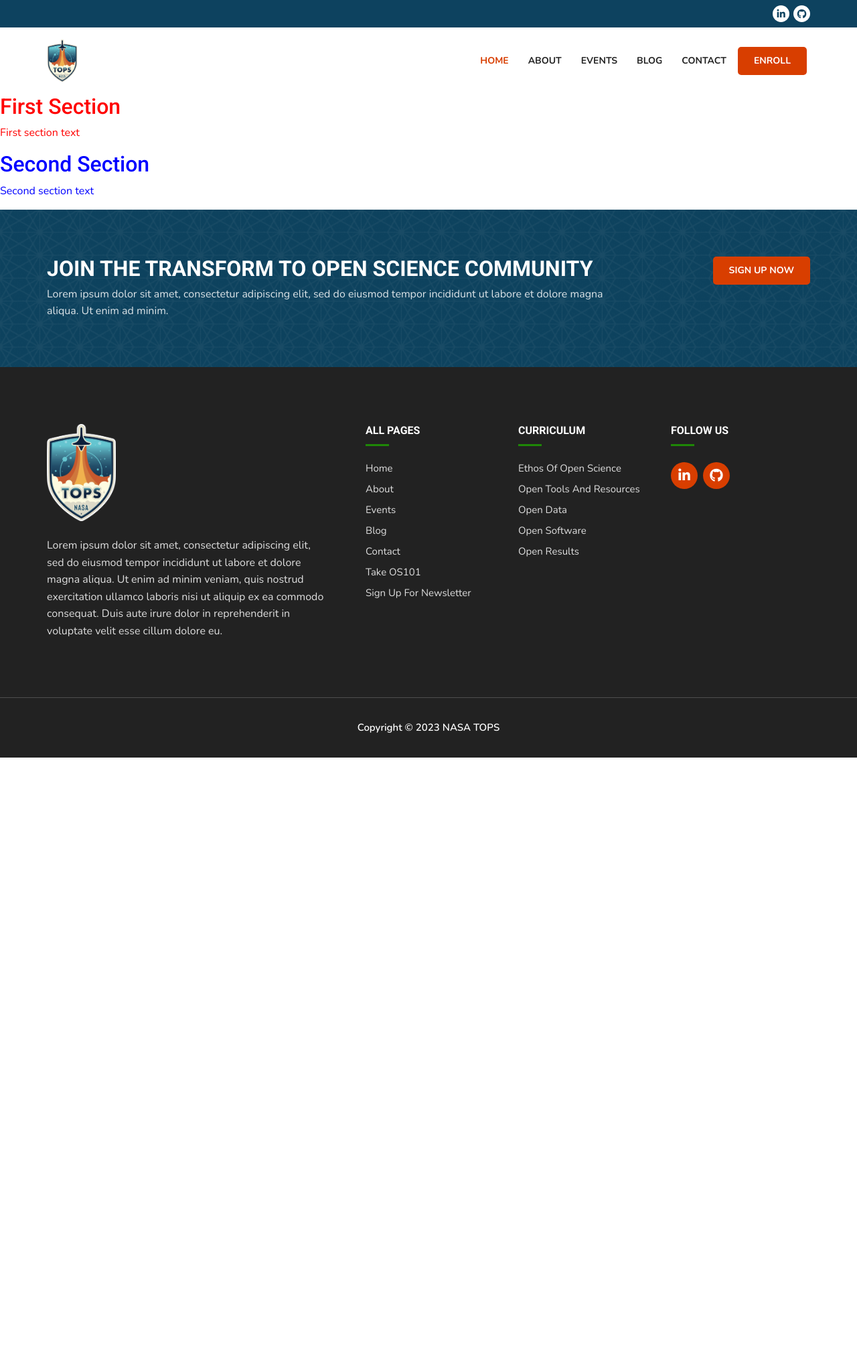
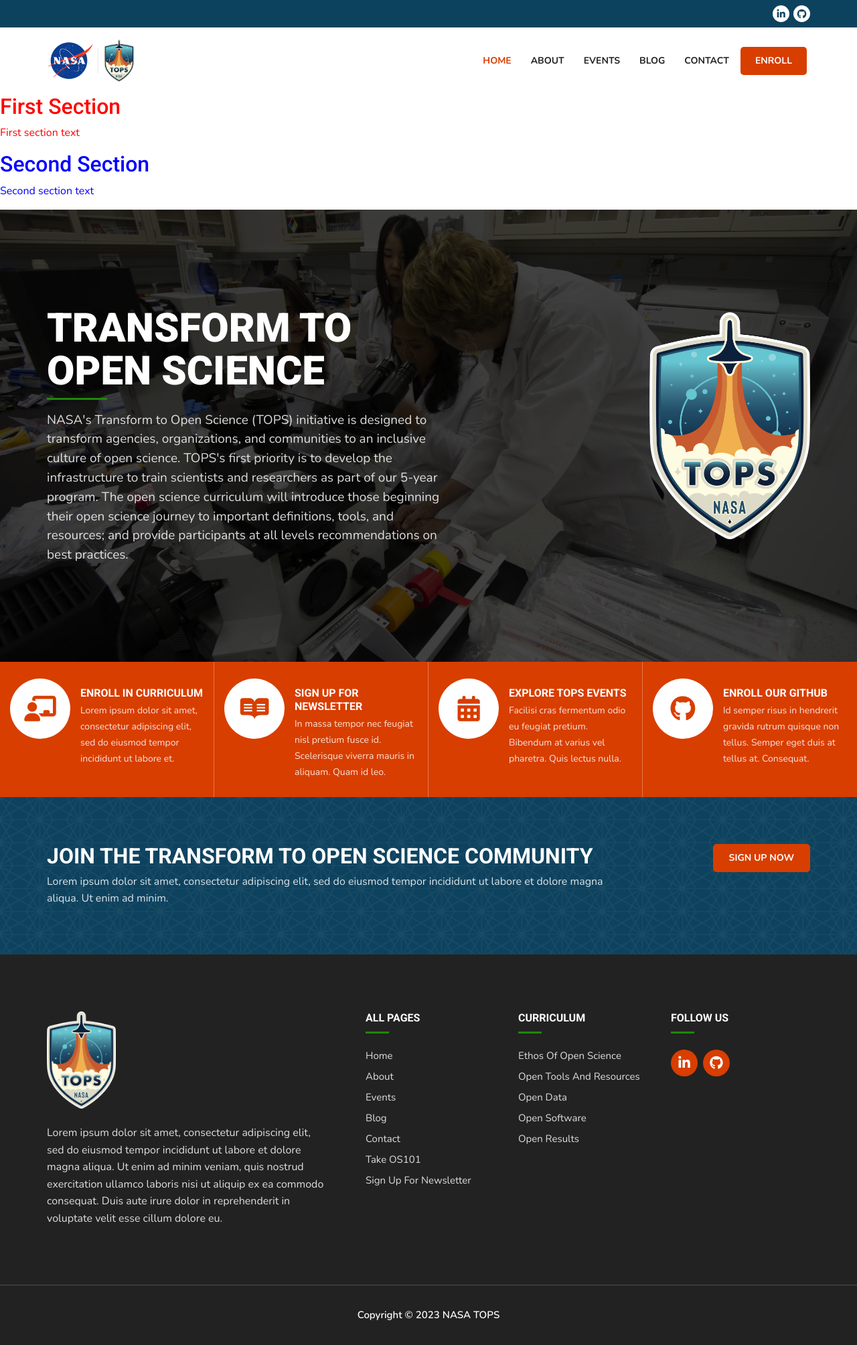
Before and after one commit to bressler1995/TOPS-Website-Front-End, a Jekyll site: the page built from index.md, in a window 1280 px wide. Shown: the whole page at 67% size. Built offline with Jekyll 4.4.1, drawn with Linux system fonts in a browser that asks for light colours; before the commit the page ends 1131 px from its top, so only the background shows below that.

Commit message:
Test new integrated section on gh pages

```diff
--- /dev/null
+++ b/_includes/home/hero.html
@@ -0,0 +1,79 @@
+<div class="d-flex flex-column justify-content-center tops_hero home_hero tops_overlay_section black_overlay">
+    <div class="the_overlay opacity-72"></div>
+    <div class="container tops_container">
+      <div class="row align-items-center">
+        <div class="col-12 col-md-7">
+          <h1 class="text-center text-md-start text-white mb-2">{{ home-hero-title }}</h1>
+          <div class="tops_divider div_largest justify-content-center justify-content-md-start mb-3"><div class="div_inner"></div></div>
+          <p class="text-center text-md-start text-white-85 mb-0">{{ home-hero-description }}</p>
+        </div>
+        <div class="col-12 col-md-5 text-center text-md-end"><img class="tops_hero_badge" src="assets/img/tops_badge_big.png"></div>
+      </div>
+    </div>
+</div>
+<div class="tops_four_cta">
+    <div class="container-fluid p-0">
+      <div class="row m-0">
+
+        {% for fourctaitem in home-fourcta-titles-split %}
+            <div class="col-6 col-lg-3 p-0">
+                <a href="#" class="tops_image_box d-flex flex-row flex-wrap align-items-start">
+                  <div class="tops_image_box_imagecol text-center text-md-start">
+                      <div class="tops_image_box_imageinner"><i class="{{ home-fourcta-icons-split[forloop.index0] }}"></i></div>
+                  </div>
+                  <div class="tops_image_box_contentcol">
+                    <h3 class="text-center text-md-start text-white mb-1">{{ home-fourcta-titles-split[forloop.index0] }}</h3>
+                    <p class="text-center text-md-start text-white-85 mb-0">{{ home-fourcta-descs-split[forloop.index0] }}</p>
+                  </div>
+                </a>
+              </div>
+        {% endfor %}
+
+        <!-- <div class="col-6 col-lg-3 p-0">
+          <a href="#" class="tops_image_box d-flex flex-row flex-wrap align-items-start">
+            <div class="tops_image_box_imagecol text-center text-md-start">
+                <div class="tops_image_box_imageinner"><i class="fa-solid fa-chalkboard-user"></i></div>
+            </div>
+            <div class="tops_image_box_contentcol">
+              <h3 class="text-center text-md-start text-white mb-1">Enroll in Curriculum</h3>
+              <p class="text-center text-md-start text-white-85 mb-0">Lorem ipsum dolor sit amet, consectetur adipiscing elit, sed do eiusmod tempor incididunt ut labore et.</p>
+            </div>
+          </a>
+        </div>
+        <div class="col-6 col-lg-3 p-0">
+          <a href="#" class="tops_image_box d-flex flex-row flex-wrap align-items-start">
+            <div class="tops_image_box_imagecol text-center text-md-start">
+                <div class="tops_image_box_imageinner"><i class="fa-brands fa-readme"></i></div>
+            </div>
+            <div class="tops_image_box_contentcol">
+              <h3 class="text-center text-md-start text-white mb-1">Sign Up For Newsletter</h3>
+              <p class="text-center text-md-start text-white-85 mb-0">Lorem ipsum dolor sit amet, consectetur adipiscing elit, sed do eiusmod tempor incididunt ut labore et.</p>
+            </div>
+          </a>
+        </div>
+        <div class="col-6 col-lg-3 p-0">
+          <a href="#" class="tops_image_box d-flex flex-row flex-wrap align-items-start">
+            <div class="tops_image_box_imagecol text-center text-md-start">
+                <div class="tops_image_box_imageinner"><i class="fa-solid fa-calendar-days"></i></div>
+            </div>
+            <div class="tops_image_box_contentcol">
+              <h3 class="text-center text-md-start text-white mb-1">Explore TOPS Events</h3>
+              <p class="text-center text-md-start text-white-85 mb-0">Lorem ipsum dolor sit amet, consectetur adipiscing elit, sed do eiusmod tempor incididunt ut labore et.</p>
+            </div>
+          </a>
+        </div>
+        <div class="col-6 col-lg-3 p-0">
+          <a href="#" class="tops_image_box d-flex flex-row flex-wrap align-items-start">
+            <div class="tops_image_box_imagecol text-center text-md-start">
+                <div class="tops_image_box_imageinner"><i class="fa-brands fa-github"></i></div>
+            </div>
+            <div class="tops_image_box_contentcol">
+              <h3 class="text-center text-md-start text-white mb-1">Enroll Our GitHub</h3>
+              <p class="text-center text-md-start text-white-85 mb-0">Lorem ipsum dolor sit amet, consectetur adipiscing elit, sed do eiusmod tempor incididunt ut labore et.</p>
+            </div>
+          </a>
+        </div> -->
+
+      </div>
+    </div>
+  </div>
--- a/_layouts/default.html
+++ b/_layouts/default.html
@@ -3,7 +3,7 @@
     <head>
         <meta charset="utf-8">
         <meta name="viewport" content="width=device-width, initial-scale=1">
-        <link href="https://cdn.jsdelivr.net/npm/bootstrap@5.0.2/dist/css/bootstrap.min.css" rel="stylesheet" integrity="sha384-EVSTQN3/azprG1Anm3QDgpJLIm9Nao0Yz1ztcQTwFspd3yD65VohhpuuCOmLASjC" crossorigin="anonymous">
+        <link href="https://cdn.jsdelivr.net/npm/bootstrap@5.3.2/dist/css/bootstrap.min.css" rel="stylesheet" integrity="sha384-T3c6CoIi6uLrA9TneNEoa7RxnatzjcDSCmG1MXxSR1GAsXEV/Dwwykc2MPK8M2HN" crossorigin="anonymous">
         <link href="{{ site.baseurl }}/assets/css/all.min.css" rel="stylesheet">
         <link href="{{ site.baseurl }}/assets/css/style.css" rel="stylesheet">
         <title>Home | Transform to Open Science</title>
@@ -27,7 +27,7 @@
           <nav class="navbar navbar-expand-md">
               <div class="container-fluid">
                 <a class="navbar-brand p-0" href="#">
-                    <img class="tops_logo" src="assets/img/tops_badge_big.png">
+                  <img class="tops_logo" src="assets/img/tops_w_nasa_v2.png">
                 </a>
                 <button class="navbar-toggler" type="button" data-bs-toggle="collapse" data-bs-target="#navbarText" aria-controls="navbarText" aria-expanded="false" aria-label="Toggle navigation">
                   <i class="fa-solid fa-bars"></i>
@@ -62,7 +62,7 @@
       {{ content }}
     </div>
     <div class="tops_footer_cta tops_overlay_section blue_overlay" id="tops_footer_cta">
-        <div class="the_overlay"></div>
+      <div class="the_overlay opacity-65"></div>
       <div class="container tops_container">
         <div class="row">
           <div class="col-12 col-md-9 pe-0 pe-md-3">
@@ -125,6 +125,6 @@
         </div>
       </div>
     </div>
-      <script src="https://cdn.jsdelivr.net/npm/bootstrap@5.0.2/dist/js/bootstrap.bundle.min.js" integrity="sha384-MrcW6ZMFYlzcLA8Nl+NtUVF0sA7MsXsP1UyJoMp4YLEuNSfAP+JcXn/tWtIaxVXM" crossorigin="anonymous"></script>
+    <script src="https://cdn.jsdelivr.net/npm/bootstrap@5.3.2/dist/js/bootstrap.bundle.min.js" integrity="sha384-C6RzsynM9kWDrMNeT87bh95OGNyZPhcTNXj1NW7RuBCsyN/o0jlpcV8Qyq46cDfL" crossorigin="anonymous"></script>
     </body>
 </html>
--- a/assets/css/style.css
+++ b/assets/css/style.css
@@ -12,6 +12,19 @@ body {
 
 p, span, button, a, div, section {
     font-family: 'Nunito', sans-serif;
+}
+
+p a {
+	color: #D83E00;
+	-webkit-transition: opacity 0.3s ease;
+	-moz-transition: opacity 0.3s ease;
+	-ms-transition: opacity 0.3s ease;
+	-o-transition: opacity 0.3s ease;
+	transition: opacity 0.3s ease;
+}
+
+p a:hover, p a:active, p a:focus {
+	opacity: 0.65;
 }
 
 h1, h2, h3, h4, h5, h6, .h1, .h2, .h3, .h4, .h5, .h6 {
@@ -56,6 +69,7 @@ h1, h2, h3, h4, h5, h6, .h1, .h2, .h3, .h4, .h5, .h6 {
     left: 0;
     width: 100%;
     height: 100%;
+	z-index: 1;
 }
 
 .tops_overlay_section.blue_overlay {
@@ -65,8 +79,6 @@ h1, h2, h3, h4, h5, h6, .h1, .h2, .h3, .h4, .h5, .h6 {
 
 .tops_overlay_section.blue_overlay .the_overlay {
     background-color: #0D425F;
-    opacity: 0.65;
-    z-index: 1;
 }
 
 .tops_overlay_section.black_overlay {
@@ -75,8 +87,6 @@ h1, h2, h3, h4, h5, h6, .h1, .h2, .h3, .h4, .h5, .h6 {
 
 .tops_overlay_section.black_overlay .the_overlay {
     background-color: #000;
-    opacity: 0.7;
-    z-index: 1;
 }
 
 .tops_overlay_section .container {
@@ -86,6 +96,12 @@ h1, h2, h3, h4, h5, h6, .h1, .h2, .h3, .h4, .h5, .h6 {
 
 .text-white-85 {
   color: rgba(255, 255, 255, 0.85);
+}
+
+.btn {
+	padding: 10px;
+	padding-left: 22px;
+	padding-right: 22px;
 }
 
 .btn.btn-primary {
@@ -94,9 +110,6 @@ h1, h2, h3, h4, h5, h6, .h1, .h2, .h3, .h4, .h5, .h6 {
 	color: #FFF;
 	font-size: 14px;
 	line-height: 18px;
-	padding: 10px;
-	padding-left: 22px;
-	padding-right: 22px;
 	text-transform: uppercase;
 	font-weight: 700;
 	border-width: 2px;
@@ -110,9 +123,6 @@ h1, h2, h3, h4, h5, h6, .h1, .h2, .h3, .h4, .h5, .h6 {
 	color: #D83E00;
 	font-size: 14px;
 	line-height: 18px;
-	padding: 10px;
-	padding-left: 22px;
-	padding-right: 22px;
 	text-transform: uppercase;
 	font-weight: 700;
 	border-width: 2px;
@@ -126,9 +136,6 @@ h1, h2, h3, h4, h5, h6, .h1, .h2, .h3, .h4, .h5, .h6 {
 	color: #FFFFFF;
 	font-size: 14px;
 	line-height: 18px;
-	padding: 10px;
-	padding-left: 22px;
-	padding-right: 22px;
 	text-transform: uppercase;
 	font-weight: 700;
 	border-width: 2px;
@@ -137,6 +144,8 @@ h1, h2, h3, h4, h5, h6, .h1, .h2, .h3, .h4, .h5, .h6 {
 }
 
 .btn.btn-primary:hover, .btn.btn-primary:active, .btn.btn-primary:focus {
+	background-color: #D83E00;
+	border-color: #D83E00;
 	opacity: 0.65;
 }
 
@@ -223,6 +232,60 @@ h1, h2, h3, h4, h5, h6, .h1, .h2, .h3, .h4, .h5, .h6 {
 .tops_doublebuttons .btn:last-of-type {
 	margin-right: 0;
 }
+
+.tops_list_icons {
+	width: 100%;
+	list-style-type: none;
+	padding:0;
+	margin:0;
+}
+
+.tops_list_icons li {
+	display: inline-block;
+	padding: 0;
+	font-size: 16px;
+    line-height: 1.6em;
+    font-weight: 400;
+    color: #777;
+	margin-right: 15px;
+}
+
+.tops_list_icons li a {
+	display: inline-block;
+	padding: 0;
+	font-size: 16px;
+    line-height: 1.6em;
+    font-weight: 400;
+    color: #777;
+	text-decoration: none;
+	-webkit-transition: all 0.3s ease;
+	-moz-transition: all 0.3s ease;
+	-ms-transition: all 0.3s ease;
+	-o-transition: all 0.3s ease;
+	transition: all 0.3s ease;
+}
+
+.tops_list_icons li a:hover, .tops_list_icons li a:active, .tops_list_icons li a:focus {
+	color: #d83e00;
+}
+
+.tops_list_icons li i {
+  margin-right: 7px;
+  color: #1e8806;
+}
+
+.opacity-65 {
+	opacity: 0.65;
+}
+
+.opacity-70 {
+	opacity: 0.7;
+}
+
+.opacity-72 {
+	opacity: 0.72;
+}
+
 
 /* End Universal */
 
@@ -244,10 +307,15 @@ h1, h2, h3, h4, h5, h6, .h1, .h2, .h3, .h4, .h5, .h6 {
     border-radius: 50%;
     margin-right: 6px;
     text-decoration: none;
+	transition: color .15s ease-in-out,background-color .15s ease-in-out,border-color .15s ease-in-out,box-shadow .15s ease-in-out, opacity .3s ease-in-out;
 }
 
 .top_bar .social_icons .sicon_container a:hover, .top_bar .social_icons .sicon_container a:active, .top_bar .social_icons .sicon_container a:focus {
   opacity: 0.7;
+}
+
+.top_bar .social_icons .sicon_container a:focus {
+	box-shadow: 0 0 0 0.15rem rgba(255,255,255,.5);
 }
 
 .top_bar .social_icons .sicon_container a:last-of-type {
@@ -278,6 +346,15 @@ h1, h2, h3, h4, h5, h6, .h1, .h2, .h3, .h4, .h5, .h6 {
 
 .tops_footer .tops_footer_logo {
 	display: inline-block;
+	-webkit-transition: opacity 0.3s ease;
+    -moz-transition: opacity 0.3s ease;
+    -ms-transition: opacity 0.3s ease;
+    -o-transition: opacity 0.3s ease;
+    transition: opacity 0.3s ease;
+}
+
+.tops_footer .tops_footer_logo:hover, .tops_footer .tops_footer_logo:active, .tops_footer .tops_footer_logo:focus {
+	opacity: 0.7;
 }
 
 .tops_footer .tops_footer_logo img {
@@ -297,8 +374,8 @@ h1, h2, h3, h4, h5, h6, .h1, .h2, .h3, .h4, .h5, .h6 {
 .tops_nav .navbar .navbar-nav .nav-item.nav-special .nav-link {
   background-color: #D83E00;
   border-radius: 5px;
-  padding-left: 24px;
-  padding-right: 24px;
+  padding-left: 22px;
+  padding-right: 22px;
   color: #FFF;
   transition: color .15s ease-in-out,background-color .15s ease-in-out,border-color .15s ease-in-out,box-shadow .15s ease-in-out, opacity .3s ease-in-out;
 }
@@ -313,6 +390,14 @@ h1, h2, h3, h4, h5, h6, .h1, .h2, .h3, .h4, .h5, .h6 {
 
 .nav-item:not(.nav-special) .nav-link:hover, .nav-item:not(.nav-special) .nav-link:active, .nav-item:not(.nav-special) .nav-link:focus, .tops_nav .navbar .navbar-nav .nav-link.active {
     color: #D83E00;
+}
+
+.navbar-brand {
+	-webkit-transition: opacity 0.3s ease;
+	-moz-transition: opacity 0.3s ease;
+	-ms-transition: opacity 0.3s ease;
+	-o-transition: opacity 0.3s ease;
+	transition: opacity 0.3s ease;
 }
 
 .navbar-brand:hover, .navbar-brand:active, .navbar-brand:focus {
@@ -368,7 +453,7 @@ h1, h2, h3, h4, h5, h6, .h1, .h2, .h3, .h4, .h5, .h6 {
 .tops_hero_badge {
 	display: inline-block;
 	width: 97%;
-	max-width: 365px;
+	max-width: 240px;
 }
 
 .tops_four_cta {
@@ -383,7 +468,7 @@ h1, h2, h3, h4, h5, h6, .h1, .h2, .h3, .h4, .h5, .h6 {
 	display: block;
 	width: 100%;
 	height: 100%;
-	padding: 20px;
+	padding: 15px;
 	padding-top: 25px;
 	padding-bottom: 25px;
 	box-sizing: border-box;
@@ -401,15 +486,14 @@ h1, h2, h3, h4, h5, h6, .h1, .h2, .h3, .h4, .h5, .h6 {
 
 .tops_image_box .tops_image_box_imagecol {
 	display: block;
-	width: 85px;
 	box-sizing: border-box;
 }
 
 .tops_image_box .tops_image_box_imageinner {
-	display: block;
+	display: inline-block;
 	position: relative;
-	width: 85px;
-	height: 85px;
+	width: 90px;
+	height: 90px;
 	background-color: #FFF;
 	border-radius: 50%;
 }
@@ -426,8 +510,6 @@ h1, h2, h3, h4, h5, h6, .h1, .h2, .h3, .h4, .h5, .h6 {
 
 .tops_image_box .tops_image_box_contentcol {
 	display: block;
-	width: calc(100% - 85px);
-	padding-left: 15px;
 	box-sizing: border-box;
 }
 
@@ -468,6 +550,16 @@ h1, h2, h3, h4, h5, h6, .h1, .h2, .h3, .h4, .h5, .h6 {
 	margin-bottom: 0;
 }
 
+.tops_half_section h3 {
+  display: block;
+  width: 100%;
+  text-transform: uppercase;
+  font-size: 16px;
+  line-height: 20px;
+  font-weight: 900;
+  color: #222;
+}
+
 .tops_half_section .tops_half_section_column_small {
 	display: block;
 	position: relative;
@@ -515,10 +607,9 @@ h1, h2, h3, h4, h5, h6, .h1, .h2, .h3, .h4, .h5, .h6 {
 .tops_image_box h3 {
 	display: block;
 	width: 100%;
-	font-size: 16px;
-	line-height: 20px;
 	font-weight: 700;
 	text-transform: uppercase;
+	margin-top: 12px;
 }
 
 .tops_image_box p {
@@ -552,10 +643,6 @@ h1, h2, h3, h4, h5, h6, .h1, .h2, .h3, .h4, .h5, .h6 {
 
 .tops_posts_section .tops_posts_primary_content p:last-of-type {
 	margin-bottom: 0;
-}
-
-.tops_posts_section .tops_posts_post {
-
 }
 
 .tops_posts_section .tops_posts_post .tops_posts_post_image {
@@ -665,7 +752,7 @@ h1, h2, h3, h4, h5, h6, .h1, .h2, .h3, .h4, .h5, .h6 {
 	width: auto;
 	height: auto;
 	font-size: 12px;
-	line-height: 16px;
+	line-height: 18px;
 	color: #777777;
 	flex-flow: row wrap;
 	align-items: center;
@@ -738,7 +825,7 @@ h1, h2, h3, h4, h5, h6, .h1, .h2, .h3, .h4, .h5, .h6 {
 
 .tops_blue_divider_section .tops_shape.tops_shape_bottom {
 	bottom: -1px;
-	webkit-transform: rotate(180deg);
+	-webkit-transform: rotate(180deg);
     -ms-transform: rotate(180deg);
     transform: rotate(180deg);
 }
@@ -938,7 +1025,7 @@ h1, h2, h3, h4, h5, h6, .h1, .h2, .h3, .h4, .h5, .h6 {
 	display: inline-block;
 	color: rgba(255, 255, 255, 0.85);
 	font-size: 13px;
-	line-height: 17px;
+	line-height: 18px;
 	font-weight: 400;
 	margin-right: 10px;
 }
@@ -948,10 +1035,8 @@ h1, h2, h3, h4, h5, h6, .h1, .h2, .h3, .h4, .h5, .h6 {
     width: auto;
     height: auto;
     font-size: 4px;
-    line-height: 16px;
     color: #FFF;
     margin-right: 10px;
-	margin-bottom: 3px;
 }
 
 .tops_events_section .tops_events_tiles .tops_events_tile .tops_events_tile_context .tops_events_tile_categories span {
@@ -1073,6 +1158,11 @@ h1, h2, h3, h4, h5, h6, .h1, .h2, .h3, .h4, .h5, .h6 {
 	font-weight: 300;
 	text-decoration: none;
 	text-transform: capitalize;
+	-webkit-transition: all 0.3s ease;
+	-moz-transition: all 0.3s ease;
+	-ms-transition: all 0.3s ease;
+	-o-transition: all 0.3s ease;
+	transition: all 0.3s ease;
 }
 
 .tops_footer .footer_submenu li a:hover, .tops_footer .footer_submenu li a:active, .tops_footer .footer_submenu li a:focus {
@@ -1202,12 +1292,12 @@ h1, h2, h3, h4, h5, h6, .h1, .h2, .h3, .h4, .h5, .h6 {
 		min-height: 520px;
 	}
 
-	.tops_four_cta .col-12 {
+	.tops_four_cta .col-6:nth-child(odd) {
+		border-right: 1px solid rgba(255, 255, 255, 0.3);
+	}
+
+	.tops_four_cta .col-6 {
 		border-bottom: 1px solid rgba(255, 255, 255, 0.3);
-	}
-
-	.tops_four_cta .col-12:last-of-type {
-		border-right: none;
 	}
 
 	.tops_hero_badge {
@@ -1266,6 +1356,25 @@ h1, h2, h3, h4, h5, h6, .h1, .h2, .h3, .h4, .h5, .h6 {
 	.tops_events_section .tops_events_tiles .tops_events_tile.tops_events_tile_larger {
 		width: 100%;
 		height: 280px;
+	}
+
+	.tops_image_box .tops_image_box_imagecol {
+		width: 100%;
+	}
+
+	.tops_image_box .tops_image_box_contentcol {
+		width: 100%;
+		padding-top: 3px;
+	}
+
+	.tops_image_box h3 {
+		font-size: 15px;
+		line-height: 19px;
+	}
+
+	.tops_half_section .tops_doublebuttons .btn {
+		padding-left: 22px;
+		padding-right: 22px;
 	}
 
 }
@@ -1291,6 +1400,21 @@ h1, h2, h3, h4, h5, h6, .h1, .h2, .h3, .h4, .h5, .h6 {
 	.tops_hero_badge {
 		margin-top: -30px;
 	}
+
+	.tops_image_box .tops_image_box_imagecol {
+		width: 90px;
+	}
+
+	.tops_image_box .tops_image_box_contentcol {
+		width: calc(100% - 90px);
+		padding-left: 15px;
+	}
+
+	.tops_image_box h3 {
+		font-size: 16px;
+		line-height: 20px;
+	}
+
 }
 
 @media (min-width: 768px) and (max-width: 991.9px) {
@@ -1329,14 +1453,14 @@ h1, h2, h3, h4, h5, h6, .h1, .h2, .h3, .h4, .h5, .h6 {
 	}
 
 	.tops_hero.home_hero {
-		min-height: 65vh;
-	}
-
-	.tops_four_cta .col-12:nth-child(odd) {
+		min-height: 60vh;
+	}
+
+	.tops_four_cta .col-6:nth-child(odd) {
 		border-right: 1px solid rgba(255, 255, 255, 0.3);
 	}
 
-	.tops_four_cta .col-12 {
+	.tops_four_cta .col-6 {
 		border-bottom: 1px solid rgba(255, 255, 255, 0.3);
 	}
 
@@ -1389,6 +1513,11 @@ h1, h2, h3, h4, h5, h6, .h1, .h2, .h3, .h4, .h5, .h6 {
 	.tops_events_section .tops_events_tiles .tops_events_tile.tops_events_tile_larger {
 		width: 50%;
 		height: 280px;
+	}
+
+	.tops_half_section .tops_doublebuttons .btn {
+		padding-left: 18px;
+		padding-right: 18px;
 	}
 }
 
@@ -1455,8 +1584,8 @@ h1, h2, h3, h4, h5, h6, .h1, .h2, .h3, .h4, .h5, .h6 {
 	}
 
 	.tops_hero.home_hero h1 {
-		font-size: 62px;
-		line-height: 66px;
+		font-size: 60px;
+		line-height: 64px;
 	}
 
 	.tops_hero.home_hero .row .col-md-7 {
@@ -1469,14 +1598,14 @@ h1, h2, h3, h4, h5, h6, .h1, .h2, .h3, .h4, .h5, .h6 {
 	}
 
 	.tops_hero.home_hero {
-		min-height: 70vh;
-	}
-
-	.tops_four_cta .col-12 {
+		min-height: 75vh;
+	}
+
+	.tops_four_cta .col-6 {
 		border-right: 1px solid rgba(255, 255, 255, 0.3);
 	}
 
-	.tops_four_cta .col-12:last-of-type {
+	.tops_four_cta .col-6:last-of-type {
 		border-right: none;
 	}
 
@@ -1561,4 +1690,9 @@ h1, h2, h3, h4, h5, h6, .h1, .h2, .h3, .h4, .h5, .h6 {
 		width: 100%;
 		margin-bottom: 2px;
 	}
-}
+
+	.tops_half_section .tops_doublebuttons .btn {
+		padding-left: 22px;
+		padding-right: 22px;
+	}
+}
--- a/index.markdown
+++ /dev/null
@@ -1,22 +0,0 @@
----
-layout: default
-title: "Happy Jekylling!"
----
-
-{% capture first-section %}
-
-## First Section
-
-First section text
-
-{% endcapture %}
-
-{% capture second-section %}
-
-## Second Section
-
-Second section text
-
-{% endcapture %}
-
-{% include template.html %}
--- /dev/null
+++ b/index.md
@@ -0,0 +1,62 @@
+---
+layout: default
+title: "Home"
+---
+
+{% capture first-section %}
+
+## First Section
+
+First section text
+
+{% endcapture %}
+
+{% capture second-section %}
+
+## Second Section
+
+Second section text
+
+{% endcapture %}
+
+<!---Content for you to edit-->
+
+<!---Plain Text-->
+{% capture home-hero-title %}
+Transform to Open Science
+{% endcapture %}
+
+<!---Plain Text-->
+{% capture home-hero-description %}
+NASA's Transform to Open Science (TOPS) initiative is designed to transform agencies, organizations, and communities to an inclusive culture of open science. TOPS's first priority is to develop the infrastructure to train scientists and researchers as part of our 5-year program. The open science curriculum will introduce those beginning their open science journey to important definitions, tools, and resources; and provide participants at all levels recommendations on best practices.
+{% endcapture %}
+
+{% assign home-fourcta-title-one = "Enroll in Curriculum" %}
+{% assign home-fourcta-title-two = "Sign Up For Newsletter" %}
+{% assign home-fourcta-title-three = "Explore TOPS Events" %}
+{% assign home-fourcta-title-four = "Enroll Our GitHub" %}
+
+{% assign home-fourcta-desc-one = "Lorem ipsum dolor sit amet, consectetur adipiscing elit, sed do eiusmod tempor incididunt ut labore et." %}
+{% assign home-fourcta-desc-two = "In massa tempor nec feugiat nisl pretium fusce id. Scelerisque viverra mauris in aliquam. Quam id leo." %}
+{% assign home-fourcta-desc-three = "Facilisi cras fermentum odio eu feugiat pretium. Bibendum at varius vel pharetra. Quis lectus nulla." %}
+{% assign home-fourcta-desc-four = "Id semper risus in hendrerit gravida rutrum quisque non tellus. Semper eget duis at tellus at. Consequat." %}
+
+
+<!---No need to worry about any of this unless you know what you are doing-->
+
+{% assign home-fourcta-icon-one = "fa-solid fa-chalkboard-user" %}
+{% assign home-fourcta-icon-two = "fa-brands fa-readme" %}
+{% assign home-fourcta-icon-three = "fa-solid fa-calendar-days" %}
+{% assign home-fourcta-icon-four = "fa-brands fa-github" %}
+
+{% capture home-fourcta-titles %}{{ home-fourcta-title-one }}#{{ home-fourcta-title-two }}#{{ home-fourcta-title-three }}#{{ home-fourcta-title-four }}{% endcapture %}
+{% assign home-fourcta-titles-split = home-fourcta-titles | split: "#" %}
+
+{% capture home-fourcta-descs %}{{ home-fourcta-desc-one }}#{{ home-fourcta-desc-two }}#{{ home-fourcta-desc-three }}#{{ home-fourcta-desc-four }}{% endcapture %}
+{% assign home-fourcta-descs-split = home-fourcta-descs | split: "#" %}
+
+{% capture home-fourcta-icons %}{{ home-fourcta-icon-one }}#{{ home-fourcta-icon-two }}#{{ home-fourcta-icon-three }}#{{ home-fourcta-icon-four }}{% endcapture %}
+{% assign home-fourcta-icons-split = home-fourcta-icons | split: "#" %}
+
+{% include template.html %}
+{% include home/hero.html %}
```
Also changed, not shown: assets/img/nasaseperate.png (added), assets/img/tops_w_nasa.png, assets/img/tops_w_nasa_v2.png (added). Lines whose indentation alone changed are shown as unchanged.
